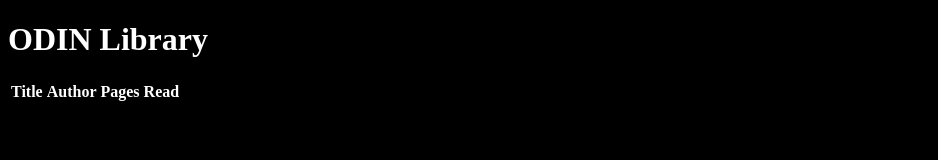
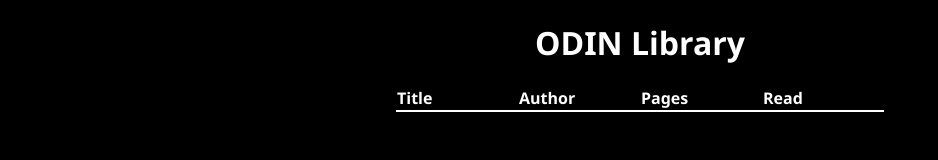
Before and after one commit to ancientalientech/odin-library, a plain HTML site: page index.html in a window 1280 px wide. Shown: the whole page, without its empty margins (0-938 px from the left). Drawn offline with Linux system fonts and the light colour scheme.

Commit message:
Add basic styling

```diff
--- a/style.css
+++ b/style.css
@@ -1,4 +1,26 @@
 body {
     background-color: black;
     color: white;
+    font-family: 'Segoe UI', Tahoma, Geneva, Verdana, sans-serif;
+    max-width: 1000px;
+    margin: 0 auto;
+    box-sizing: border-box;
 }
+
+h1 {
+    text-align: center;
+}
+
+table {
+    margin: 0 auto;
+    border-collapse: collapse;
+}
+
+tr {
+    border-bottom: 2px solid white;
+}
+
+th {
+    min-width: 120px;
+    text-align: left;
+}
```
